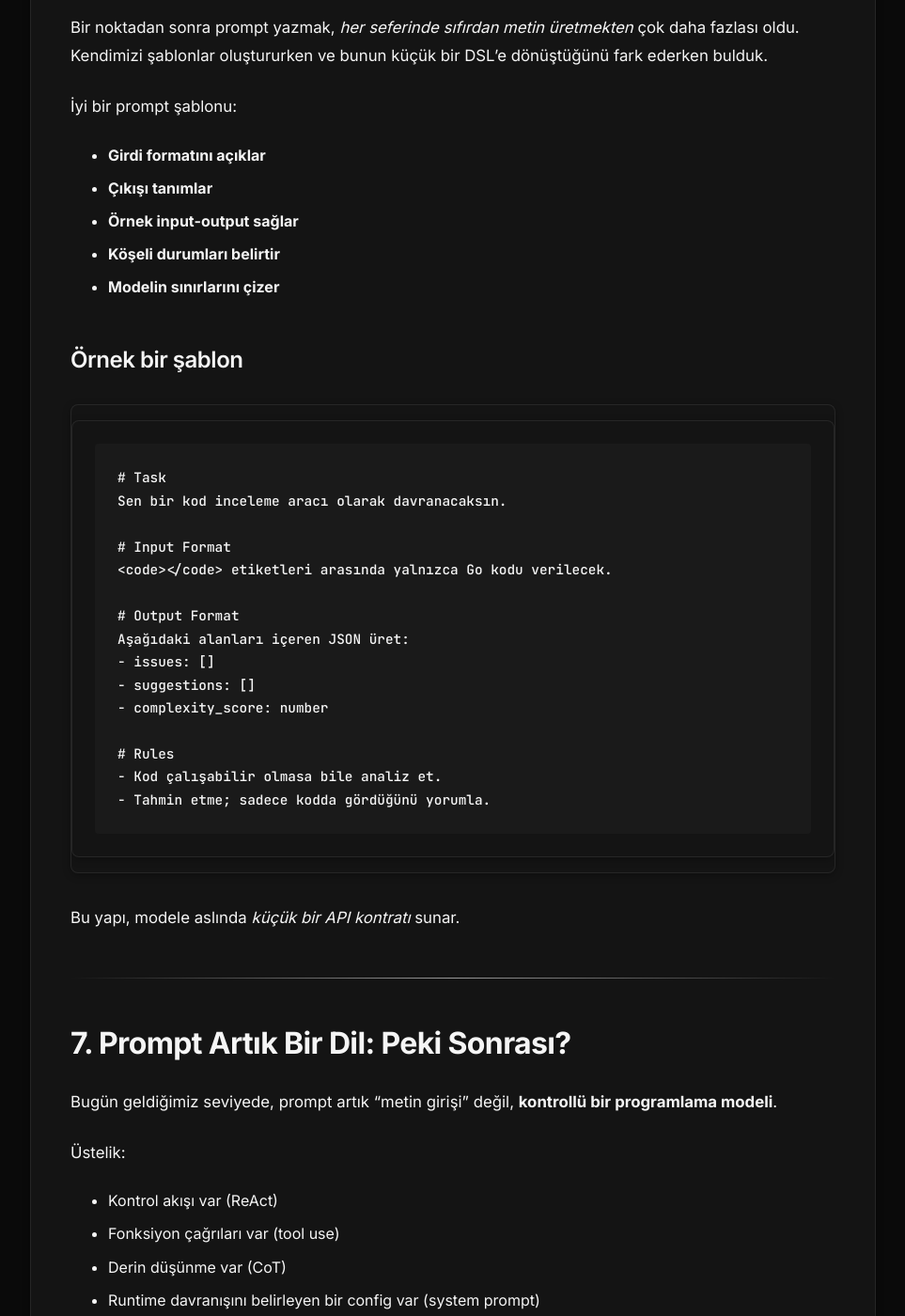
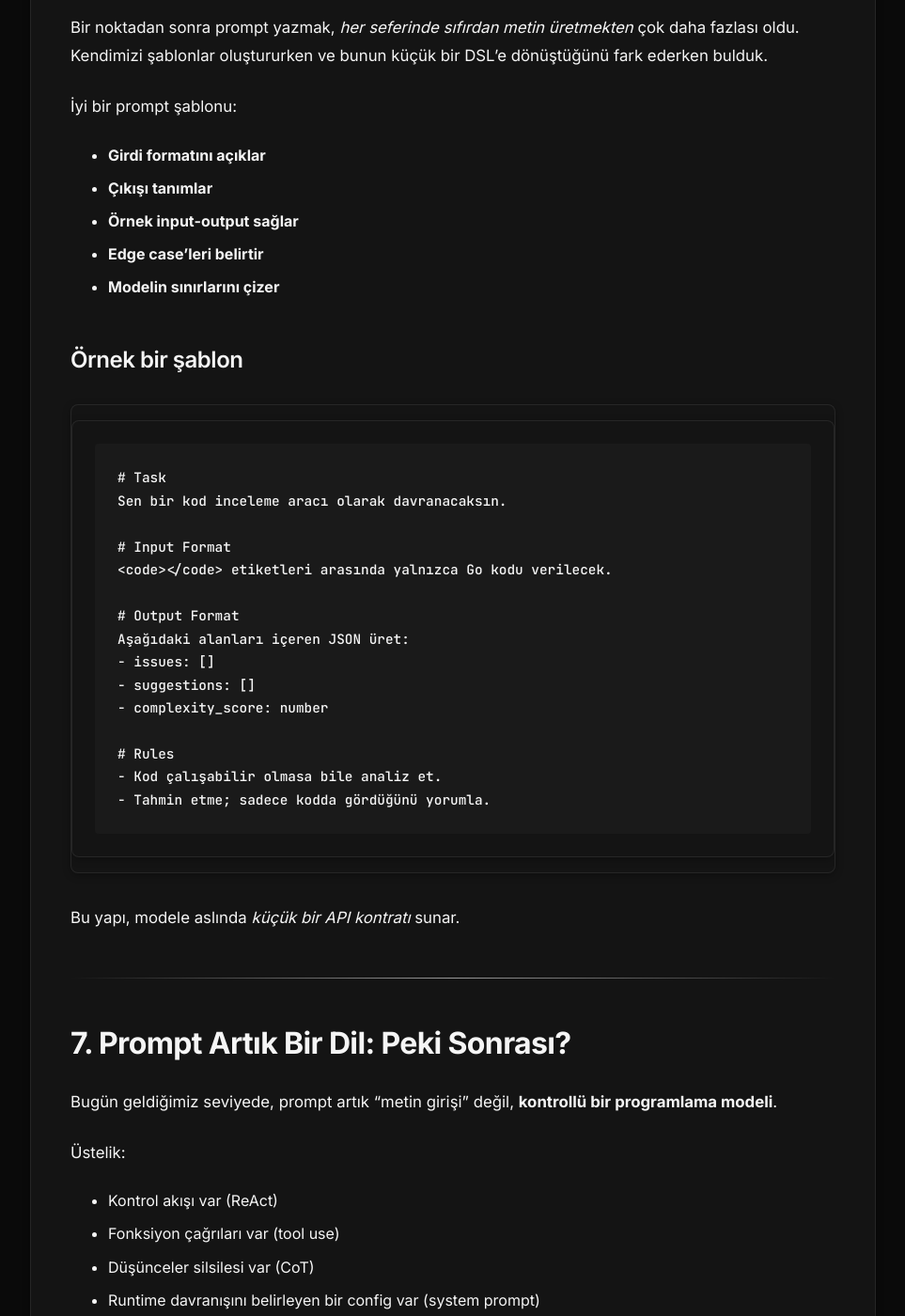
Before and after one commit to msrexe/msrexe.github.io, a Jekyll site: the page built from _posts/2025-12-07-programming-as-prompting.md, in a window 1280 px wide and 1400 px high, scrolled down 6907 px. Shown: the whole window at 94% size, without its empty margins (158-1121 px from the left). Built offline with Jekyll 4.4.1, drawn with Linux system fonts in a browser that asks for light colours.

Commit message:
fix typo

```diff
--- a/_posts/2025-12-07-programming-as-prompting.md
+++ b/_posts/2025-12-07-programming-as-prompting.md
@@ -157,7 +157,7 @@ Kendimizi şablonlar oluştururken ve bunun küçük bir DSL’e dönüştüğü
 * **Girdi formatını açıklar**
 * **Çıkışı tanımlar**
 * **Örnek input-output sağlar**
-* **Köşeli durumları belirtir**
+* **Edge case'leri belirtir**
 * **Modelin sınırlarını çizer**
 
 ### Örnek bir şablon
@@ -193,7 +193,7 @@ Bugün geldiğimiz seviyede, prompt artık “metin girişi” değil,
 
 * Kontrol akışı var (ReAct)
 * Fonksiyon çağrıları var (tool use)
-* Derin düşünme var (CoT)
+* Düşünceler silsilesi var (CoT)
 * Runtime davranışını belirleyen bir config var (system prompt)
 * Şablonlar var (bir nevi DSL mantığı)
 
```
